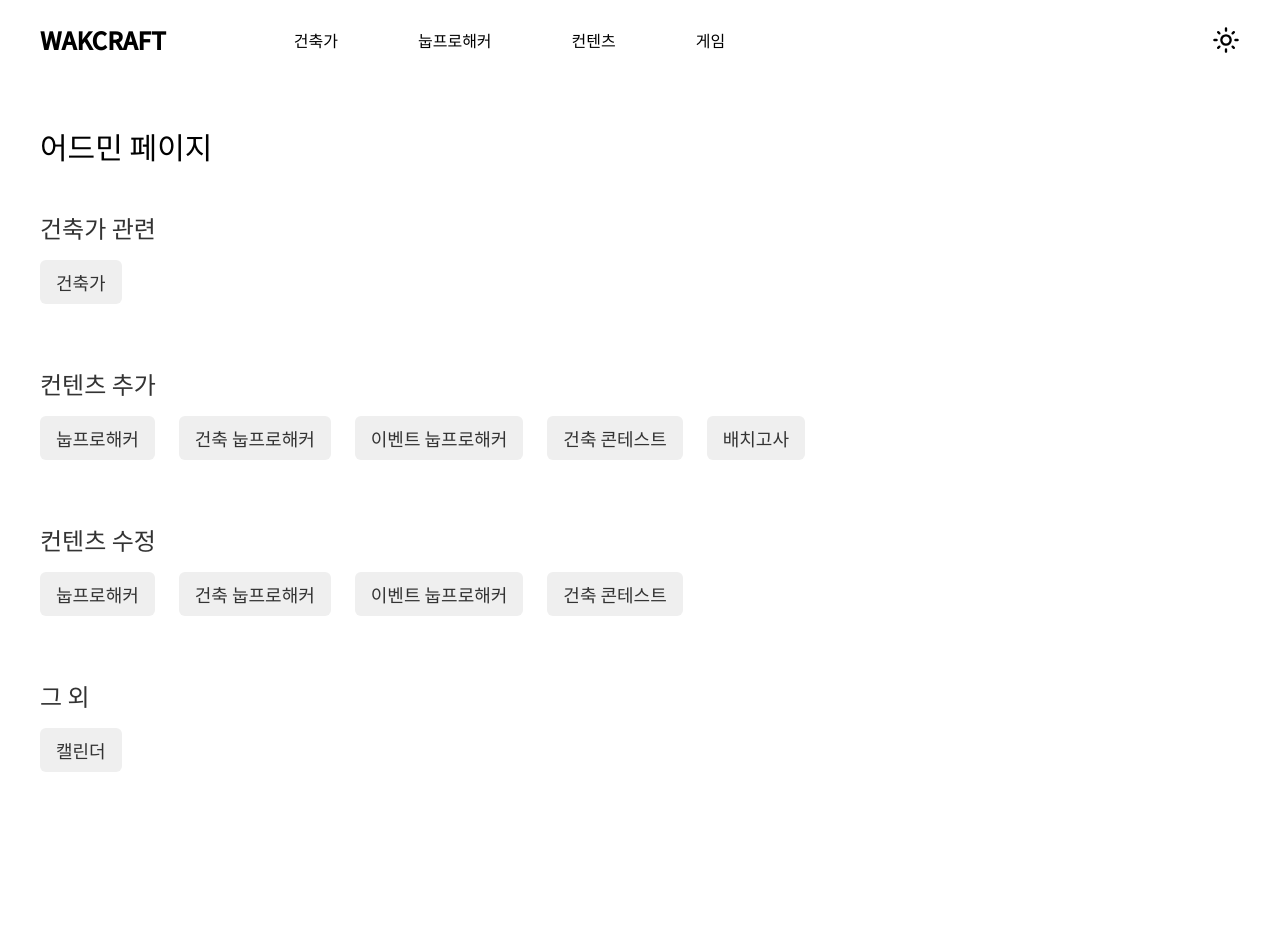
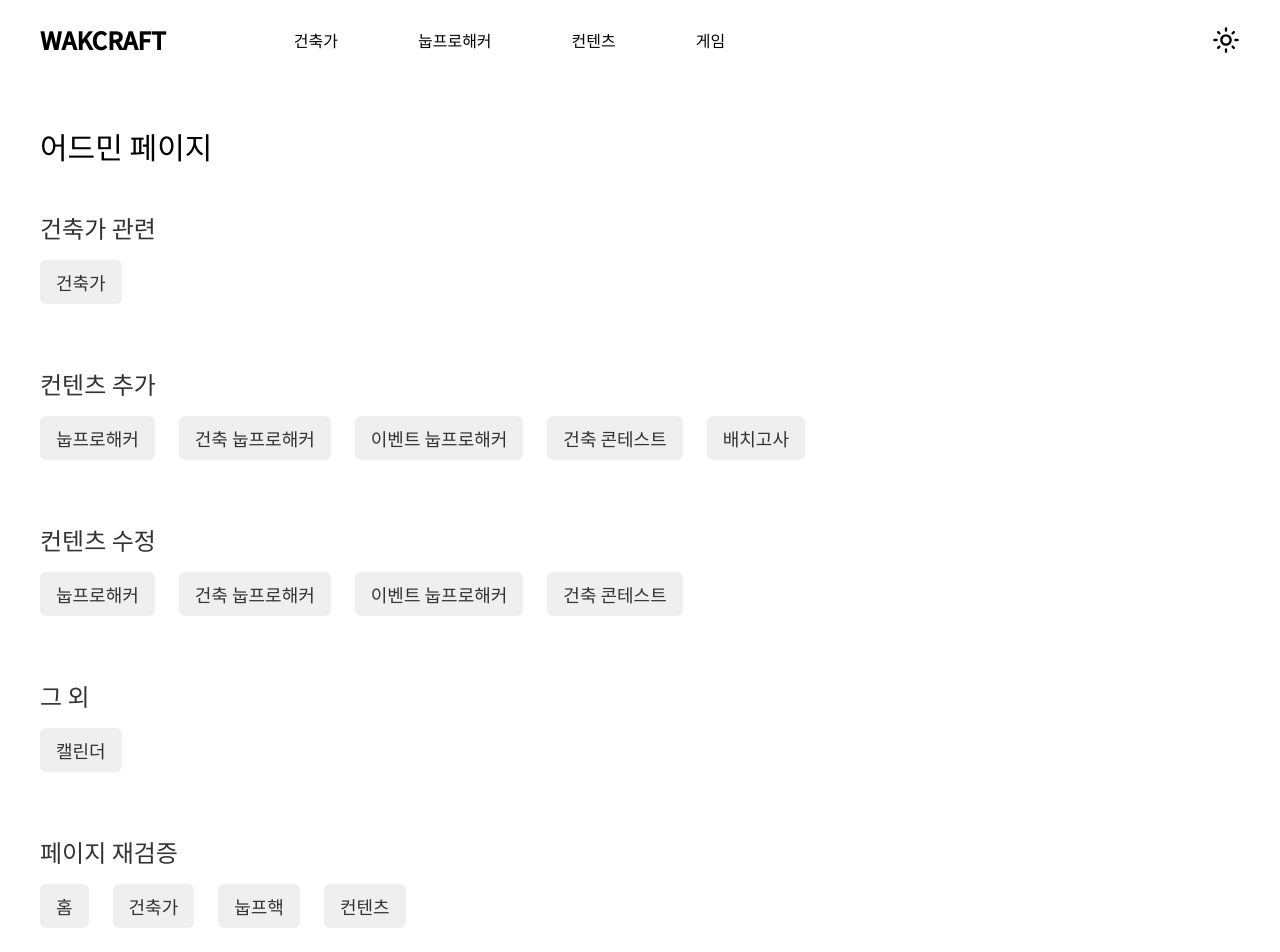
Before and after one commit to yewonJin/wakcraft-v3, a Next.js app: page /admin in a window 1280 px wide. Shown: the top 952 px of the page. Before the commit the page ends 804 px from the top, so only its background shows below. Built offline with nearby package versions, Linux system fonts and the light colour scheme.

Commit message:
[ADD] 페이지 재검증

```diff
--- a/src/apis/server/architect.ts
+++ b/src/apis/server/architect.ts
@@ -1,5 +1,3 @@
-import { revalidatePath } from 'next/cache'
-
 import Architect from '@/models/architect'
 import connectMongo from '@/utils/connectMongo'
 
@@ -20,9 +18,3 @@ export const getArchitect = async (id: string) => {
 
   return result
 }
-
-export const revalidateArchitects = async () => {
-  'use server'
-
-  revalidatePath('/architect', 'page')
-}
--- a/src/apis/server/noobprohacker.ts
+++ b/src/apis/server/noobprohacker.ts
@@ -1,5 +1,3 @@
-import { revalidatePath } from 'next/cache'
-
 import NoobProHacker from '@/models/noobprohacker'
 import connectMongo from '@/utils/connectMongo'
 
@@ -29,9 +27,3 @@ export const getNoobProHacker = async (episode: number) => {
 
   return result
 }
-
-export const revalidateNoobProHackers = async () => {
-  'use server'
-
-  revalidatePath('/noobprohacker', 'page')
-}
--- /dev/null
+++ b/src/apis/server/revalidate.ts
@@ -0,0 +1,25 @@
+import { revalidatePath } from 'next/cache'
+
+export const revalidateArchitectPage = async () => {
+  'use server'
+
+  revalidatePath('/architect', 'page')
+}
+
+export const revalidateContentPage = async () => {
+  'use server'
+
+  revalidatePath('/content', 'page')
+}
+
+export const revalidateNoobProHackerPage = async () => {
+  'use server'
+
+  revalidatePath('/noobprohacker', 'page')
+}
+
+export const revalidateHomePage = async () => {
+  'use server'
+
+  revalidatePath('/', 'page')
+}
--- a/src/app/admin/page.tsx
+++ b/src/app/admin/page.tsx
@@ -3,6 +3,13 @@ import Link from 'next/link'
 import PageTitle from '@/components/organisms/Common/PageTitle'
 import Button from '@/components/atoms/Button'
 import Typography from '@/components/atoms/Typography'
+
+import {
+  revalidateArchitectPage,
+  revalidateContentPage,
+  revalidateHomePage,
+  revalidateNoobProHackerPage,
+} from '@/apis/server/revalidate'
 
 export default function Page() {
   return (
@@ -69,6 +76,25 @@ export default function Page() {
           </Link>
         </div>
       </div>
+      <div className="flex flex-col gap-4 mt-16">
+        <Typography variants="h2" color="secondary">
+          페이지 재검증
+        </Typography>
+        <div className="flex flex-wrap gap-6 text-lg text-text-secondary">
+          <form action={revalidateHomePage}>
+            <Button text="홈" />
+          </form>
+          <form action={revalidateArchitectPage}>
+            <Button text="건축가" />
+          </form>
+          <form action={revalidateNoobProHackerPage}>
+            <Button text="눕프핵" />
+          </form>
+          <form action={revalidateContentPage}>
+            <Button text="컨텐츠" />
+          </form>
+        </div>
+      </div>
     </div>
   )
 }
```
